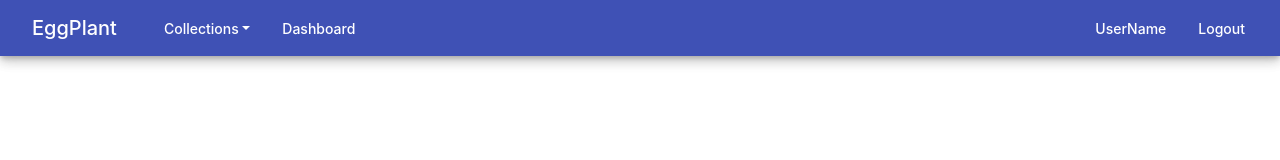
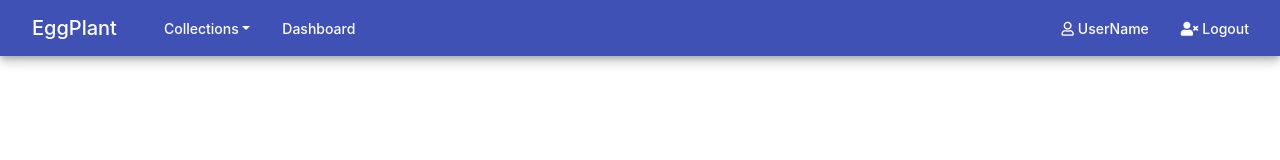
Before and after one commit to ArtiZN/EggPlant, an Angular app: page / in a window 1280 px wide. Shown: the top 160 px of the page. Built offline with nearby package versions, Linux system fonts and the light colour scheme.

Commit message:
add icons to navbar

```diff
--- a/src/app/core/components/header/header.component.html
+++ b/src/app/core/components/header/header.component.html
@@ -22,12 +22,12 @@
       <ul class="navbar-nav ml-auto">
         <li class="nav-item mr-3">
           <a class="nav-link">
-            <i class="glyphicon glyphicon-user"></i>UserName
+            <i class="far fa-user mr-1"></i>UserName
           </a>
         </li>
         <li class="nav-item">
-          <a class="nav-link mr-1">
-            <i class="fas fa-user-times"></i>Logout
+          <a class="nav-link">
+            <i class="fas fa-user-times mr-1"></i>Logout
           </a>
         </li>
       </ul>
--- a/src/index.html
+++ b/src/index.html
@@ -7,6 +7,7 @@
 
   <meta name="viewport" content="width=device-width, initial-scale=1">
   <link rel="icon" type="image/x-icon" href="favicon.ico">
+  <link rel="stylesheet" href="https://use.fontawesome.com/releases/v5.3.1/css/all.css" integrity="sha384-mzrmE5qonljUremFsqc01SB46JvROS7bZs3IO2EmfFsd15uHvIt+Y8vEf7N7fWAU" crossorigin="anonymous">
 </head>
 <body>
   <app-root></app-root>
```
